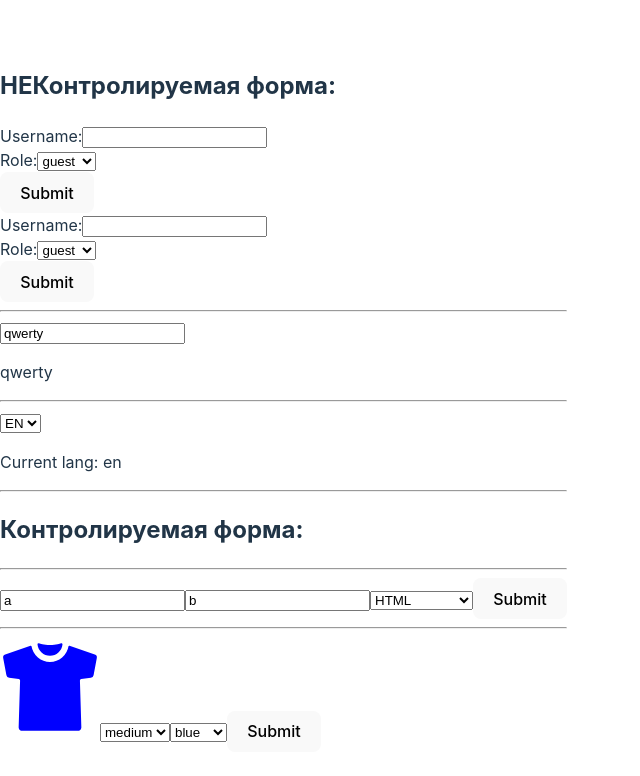
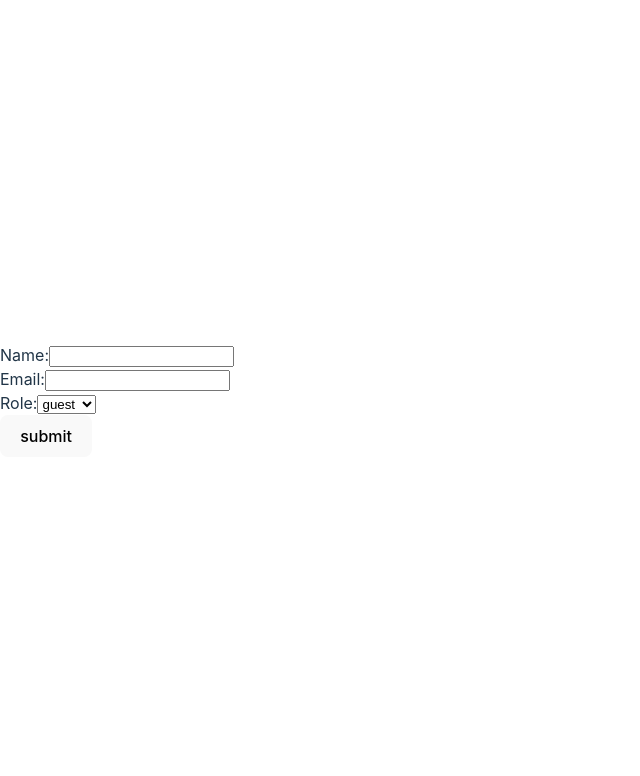
Before and after one commit to 9NBelka/react-learn-module-3, a React (Vite) app: page / in a window 1280 px wide. Shown: the top 776 px of the page, without its empty margins (0-640 px from the left). Built offline with nearby package versions, Linux system fonts and the light colour scheme.

Commit message:
Подключение библиотеки

```diff
--- a/package.json
+++ b/package.json
@@ -10,9 +10,11 @@
     "preview": "vite preview"
   },
   "dependencies": {
+    "formik": "^2.4.6",
     "react": "^18.3.1",
     "react-dom": "^18.3.1",
-    "react-icons": "^5.2.1"
+    "react-icons": "^5.2.1",
+    "yup": "^1.4.0"
   },
   "devDependencies": {
     "@types/react": "^18.3.3",
--- a/src/App.jsx
+++ b/src/App.jsx
@@ -1,24 +1,31 @@
-import { useState } from "react";
-import UserForm from "./components/UserForm/UserForm"
-import TextInput from "./components/TextInput/TextInput";
-import LangSwitcher from "./components/LangSwitcher/LangSwitcher";
-import Formd from "./components/Form/Form";
-import FormClothes from "./components/FormClothes/FormClothes";
+// import { useState } from "react";
+// import UserForm from "./components/UserForm/UserForm"
+// import TextInput from "./components/TextInput/TextInput";
+// import LangSwitcher from "./components/LangSwitcher/LangSwitcher";
+// import Formd from "./components/Form/Form";
+// import FormClothes from "./components/FormClothes/FormClothes";
+
+import FormFormik from "./components/FormFormik/FormFormik"
 
 function App() {
 
-  const [user, setUser] = useState(null);
-  const [text, setText] = useState("qwerty")
-  const [lang, setLang] = useState("en")
+  // const [user, setUser] = useState(null);
+  // const [text, setText] = useState("qwerty")
+  // const [lang, setLang] = useState("en")
 
-  const saveUsername = (user) => {
-      console.log(user);
-      setUser(user);
-  }
+  // const saveUsername = (user) => {
+  //     console.log(user);
+  //     setUser(user);
+  // }
 
   return (
     <>
-      <h2>НЕКонтролируемая форма:</h2>
+      <FormFormik />
+    </>
+
+
+
+/*{ <h2>НЕКонтролируемая форма:</h2>
       {user &&
       <div>
         <p>{user.username}</p>
@@ -46,8 +53,7 @@ function App() {
 
       <hr />
 
-      <FormClothes />
-    </>
+      <FormClothes /> }*/
   )
 }
 
--- /dev/null
+++ b/src/components/FormFormik/FormFormik.jsx
@@ -0,0 +1,37 @@
+import { Formik, Form} from "formik"
+import { useId } from "react"
+
+
+
+const FormFormik = () => {
+
+  const usernameFieldId = useId();
+  const emailFieldId = useId();
+  const roleFieldId = useId();
+
+  return (
+    <Formik>
+      <Form>
+        <div>
+          <label htmlFor={usernameFieldId}>Name:</label>
+          <input type="text" name="username" id={usernameFieldId}></input>
+        </div>
+        <div>
+          <label htmlFor={emailFieldId}>Email:</label>
+          <input type="email" name="email" id={emailFieldId}></input>
+        </div>
+        <div>
+          <label htmlFor={roleFieldId}>Role:</label>
+          <select name="role" id={roleFieldId}>
+            <option value="guest">guest</option>
+            <option value="admin">admin</option>
+            <option value="user">user</option>
+          </select>
+        </div>
+        <button type="submit">submit</button>
+      </Form>
+    </Formik>
+  )
+}
+
+export default FormFormik
```
Also changed, not shown: 1 other file (tests, documents, lock files or other folders).
